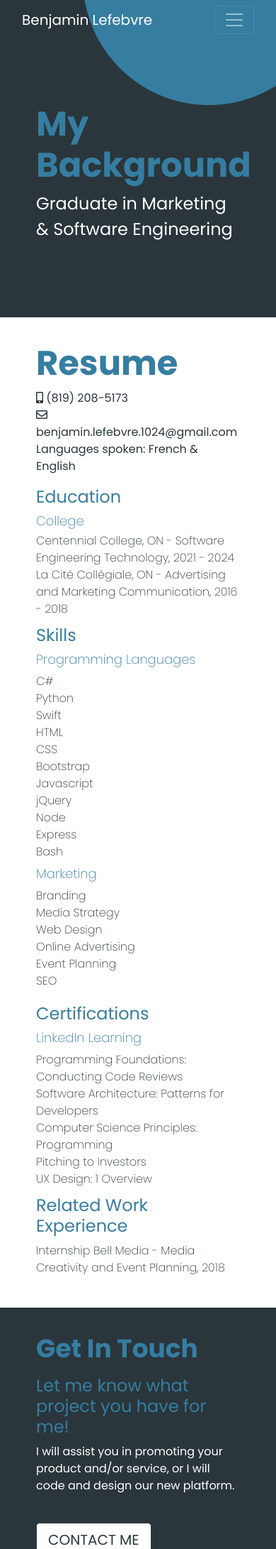
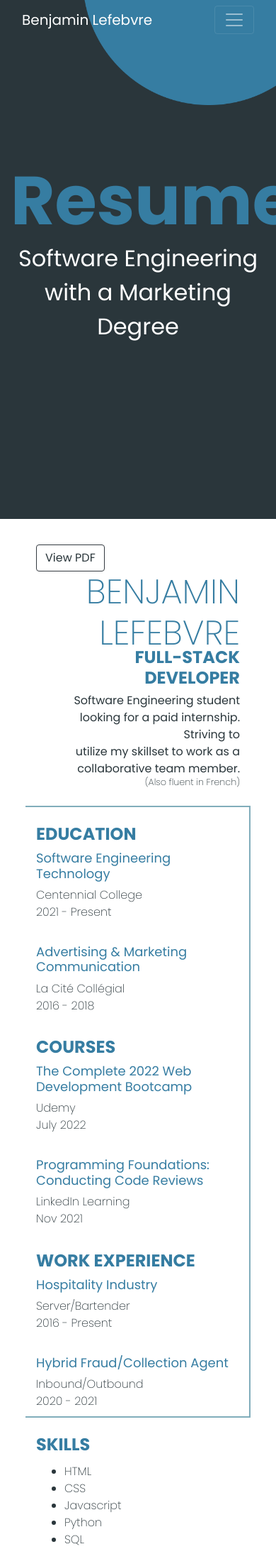
Before and after one commit to BengeeL/Portfolio3.0, a Node server app: page /resume in a window 390 px wide; the page is wider, and only the part inside the window is pictured. Shown: the top 2182 px of that part at 71% size. Run offline with Node 20, Linux system fonts and the light colour scheme; some libraries are stand-ins or nearby versions.

Commit message:
Bug fixes + Formating
Fix issues with the blog printing format.
Changed visual index.html + mobile adaptation.

```diff
--- a/functions/index.js
+++ b/functions/index.js
@@ -3,6 +3,8 @@ const functions = require("firebase-functions");
 const express = require("express");
 const app = express();
 const nodemailer = require("nodemailer");
+const mongoose = require("mongoose");
+const _ = require("lodash")
 const { google } = require("googleapis");
 const dotenv = require("dotenv");
 const cors = require("cors")({origin: true});
@@ -30,6 +32,20 @@ const OAuth2Client = new google.auth.OAuth2(
 );
 
 OAuth2Client.setCredentials({ refresh_token: REFRESH_TOKEN });
+
+// DB Connect
+mongoose.connect("mongodb+srv://admin-benjamin:BengeeL12@cluster0.fiodryj.mongodb.net/blogPostDB");
+
+// Schemas
+const postsSchema = {
+  title: String,
+  content: String
+};
+
+// Models
+const Post = mongoose.model (
+  "post", postsSchema
+);
 
 // Send email to email via nodemailer and google oauth.
 async function sendMail (name, sender, title, content) {
@@ -108,11 +124,68 @@ app.route("/portfolio")
 ///////// BLOG /////////
 app.route("/blog")
     .get((req, res) => {
-      res.render("blog", {
-        year: currentYear,
-        pageName: "blog",
-      });
+      Post.find({}, (err, foundPosts) => {
+        if(err){
+          console.log(err);
+        } else {
+          res.render("blog", {
+            postsList: foundPosts,
+            year: currentYear,
+            pageName: "blog"
+          })
+        }
+      })
     });
+
+// Compose article (Hidden route + ID)
+app.route("/compose")
+    .get((req,res) => {
+          res.render("compose", {
+          year: currentYear,
+          pageName: "blog"
+          })
+        })
+    .post((req,res) => {
+      const post = new Post ({
+        title: req.body.title,
+        content: req.body.post
+      })
+      post.save((err) => {
+        if (!err){
+          res.redirect("/blog");
+        };
+    })
+  });
+
+///////// POST /////////
+app.route("/blog/post/:postID")
+  .get((req,res) => {
+    const postID = req.params.postID;
+    const post = Post.findOne({_id: postID}, function(err, postFound){
+      if(!err){
+        if (post !== undefined) {
+          console.log("Match found!");
+
+          res.render("post", {
+            postTitle: postFound.title,
+            postContent: postFound.content,
+            year: currentYear,
+            pageName: "blog"
+          })
+        }
+      }
+
+      else {
+          console.log("No match!")
+          res.render("post", {
+            postTitle: "NO MATCH ARTICLE FOUND",
+            postContent: "Please go back to home page",
+            year: currentYear,
+            pageName: "blog"
+          });
+      };
+    });
+  });
 
 ///////// CONTACT /////////
 app.route("/contact")
@@ -134,9 +207,9 @@ app.route("/contact")
     });
 
 // PORT LISTEN
-// const port = process.env.PORT || 3000;
-// const server = app.listen(port, () => {
-//     console.log(`server running on ${port}`)
-// })
+const port = process.env.PORT || 3000;
+const server = app.listen(port, () => {
+    console.log(`server running on ${port}`)
+})
 
 exports.app = functions.https.onRequest(app);
--- a/functions/package.json
+++ b/functions/package.json
@@ -22,6 +22,7 @@
     "firebase-admin": "^10.0.2",
     "firebase-functions": "^3.18.0",
     "googleapis": "^105.0.0",
+    "lodash": "^4.17.21",
     "mongoose": "^6.4.6",
     "nodemailer": "^6.7.7"
   },
--- a/functions/public/css/style.css
+++ b/functions/public/css/style.css
@@ -125,42 +125,6 @@ h5 {
   padding: 2%;
 }
 
-/* Text */
-.header-title {
-  font-size: 6rem;
-  animation: fadeAppear 1s;
-  animation-delay: 1s;
-  animation-fill-mode: both;
-}
-
-.header-paragraph {
-  font-size: 2rem;
-  animation: fadeAppear 1s;
-  animation-delay: 1s;
-  animation-fill-mode: both;
-}
-
-.headings-resume {
-  margin-top: 4%;
-}
-
-.sub-title-resume {
-  margin-bottom: 2%;
-}
-
-.p-resume {
-  font-weight: 200;
-  line-height: 1.5rem;
-  margin: 1% 0 3%;
-}
-
-.release-date {
-  font-weight: 200;
-  font-size: 0.8rem;
-  line-height: 0.5;
-  margin-top: -1rem;
-}
-
 /* Images */
 .section-img {
   width: 20%;
@@ -205,6 +169,14 @@ h5 {
     display: none;
   }
 
+  .header {
+    height: 80vh;
+    margin: 0;
+    padding: 0;
+    text-align: center;
+
+  }
+
   .contact-img {
     width: 70%;
     padding-top: 15%;
@@ -212,10 +184,14 @@ h5 {
 
   .header-title {
     font-size: 3rem;
+    margin: 0;
+    padding: 20vh 0 0;
   }
 
   .header-paragraph {
     font-size: 1.5rem;
+    margin: 0;
+    padding: 0;
   }
 
   .release-date {
@@ -264,3 +240,86 @@ h5 {
   color: #FF7A5A;
   display: block;
 }
+
+.resume-name {
+  font-size: 3rem;
+  font-weight: 200;
+  color: #002C3A;
+  text-align: right;
+  margin: 0;
+  padding: 0;
+}
+
+.resume-title {
+  text-align: right;
+  font-weight: 700;
+  font-size: 1.5rem;
+  margin: -8px 0 0 0;
+  padding: 0;
+}
+
+.resume-intro {
+  text-align: right;
+  font-weight: 400;
+  font-size: 1rem;
+  margin: 5px 0 0 0;
+  padding: 0;
+}
+
+.resume-language {
+  text-align: right;
+  font-weight: 200;
+  font-size: 0.8rem;
+  margin: -3px 0 0 0;
+  padding: 0;
+}
+
+
+/* Text */
+.header-title {
+  font-size: 6rem;
+  animation: fadeAppear 1s;
+  animation-delay: 1s;
+  animation-fill-mode: both;
+}
+
+.header-paragraph {
+  font-size: 2rem;
+  animation: fadeAppear 1s;
+  animation-delay: 1s;
+  animation-fill-mode: both;
+}
+
+.headings-resume {
+  font-weight: 700;
+}
+
+.sub-title-resume {
+  font-weight: 500;
+  color: #002C3A;
+
+}
+
+.p-resume {
+  font-weight: 300;
+  line-height: 1.5rem;
+  margin: 1% 0 3%;
+}
+
+.vline {
+  border-right: 2px solid #81ADBB;
+}
+
+.tline {
+  border-top: 2px solid #81ADBB;
+}
+
+.link-resume {
+  text-decoration: none;
+  color: #002C3A;
+}
+
+.link-resume:hover {
+  text-decoration: none;
+  color: #367DA2;
+}
--- a/functions/views/contact.ejs
+++ b/functions/views/contact.ejs
@@ -12,7 +12,7 @@
     <div class="container-fluid">
       <div class="header">
         <h1 class="header-title">Hit me up!</h1>
-        <p class="header-paragraph">For job offer or more</p>
+        <p class="header-paragraph">For job offer, and more.</p>
       </div>
     </div>
   </div>
--- a/functions/views/partials/contactSection.ejs
+++ b/functions/views/partials/contactSection.ejs
@@ -10,7 +10,7 @@
             <a class="btn btn-dark btn-lg" href="/contact">CONTACT ME</a>
           </div>
           <div class="col-md-4 description">
-            <img class="contact-img" src="images/benjamin.png" alt="">
+            <img class="contact-img" src="/images/benjamin.png" alt="">
           </div>
         </div>
       </div>
--- a/functions/views/partials/header.ejs
+++ b/functions/views/partials/header.ejs
@@ -25,16 +25,16 @@
   <script src="https://stackpath.bootstrapcdn.com/bootstrap/4.1.3/js/bootstrap.min.js" integrity="sha384-ChfqqxuZUCnJSK3+MXmPNIyE6ZbWh2IMqE241rYiqJxyMiZ6OW/JmZQ5stwEULTy" crossorigin="anonymous"></script>
 
   <!-- CSS -->
-  <link rel="stylesheet" href="css/style.css">
+  <link rel="stylesheet" href="/css/style.css">
 
   <!-- Favicon -->
-  <link rel="apple-touch-icon" href="favicon/apple-touch-icon.png">
-  <link rel="apple-touch-icon" sizes="180x180" href="favicon/apple-touch-icon.png">
-  <link rel="icon" type="image/png" sizes="32x32" href="favicon/favicon-32x32.png">
-  <link rel="icon" type="image/png" sizes="16x16" href="favicon/favicon-16x16.png">
-  <link rel="manifest" href="favicon/site.webmanifest">
-  <link rel="mask-icon" href="favicon/safari-pinned-tab.svg" color="#5bbad5">
-  <link rel="shortcut icon" href="favicon/favicon.ico">
+  <link rel="apple-touch-icon" href="/favicon/apple-touch-icon.png">
+  <link rel="apple-touch-icon" sizes="180x180" href="/favicon/apple-touch-icon.png">
+  <link rel="icon" type="image/png" sizes="32x32" href="/favicon/favicon-32x32.png">
+  <link rel="icon" type="image/png" sizes="16x16" href="/favicon/favicon-16x16.png">
+  <link rel="manifest" href="/favicon/site.webmanifest">
+  <link rel="mask-icon" href="/favicon/safari-pinned-tab.svg" color="#5bbad5">
+  <link rel="shortcut icon" href="/favicon/favicon.ico">
   <meta name="msapplication-TileColor" content="#00aba9">
   <meta name="msapplication-config" content="favicon/browserconfig.xml">
   <meta name="theme-color" content="#ffffff">
--- a/functions/views/partials/navbar.ejs
+++ b/functions/views/partials/navbar.ejs
@@ -1,7 +1,7 @@
 <div class="dark">
     <div class="container-fluid">
       <nav class="navbar navbar-expand-lg navbar-dark">
-        <a class="navbar-brand" href="/index">Benjamin Lefebvre</a>
+        <a class="navbar-brand" href="/">Benjamin Lefebvre</a>
         <button class="navbar-toggler" type="button" data-toggle="collapse" data-target="#navbar" aria-controls="navbar" aria-expanded="false" aria-label="Toggle navigation">
           <span class="navbar-toggler-icon"></span>
         </button>
--- a/functions/views/resume.ejs
+++ b/functions/views/resume.ejs
@@ -12,8 +12,8 @@
   <div class="dark">
     <div class="container-fluid">
       <div class="header">
-        <h1 class="header-title">My Background</h1>
-        <p class="header-paragraph">Graduate in Marketing<br>& Software Engineering</p>
+        <h1 class="header-title">Resume</h1>
+        <p class="header-paragraph">Software Engineering<br>with a Marketing Degree</p>
       </div>
     </div>
   </div>
@@ -25,71 +25,130 @@
 
         <!-- Heading -->
         <div class="row">
-          <div class="col-md-8">
-            <h1>Resume</h1>
-            <p><i class="fas fa-mobile-alt"></i> (819) 208-5173<br>
-              <i class="far fa-envelope"></i> benjamin.lefebvre.1024@gmail.com<br>
-              Languages spoken: French & English
-            </p>
+          <div class="col-md-2">
+            <a href="https://drive.google.com/file/d/15c5pAf9rDcayQce-4wDUOAu5qFpB-t-o/view?usp=sharing" target="_blank"><div class="btn btn-dark">View PDF</div></a>
           </div>
 
-          <div class="col-md-4">
-            <img class="resume-img" src="images/working.png" alt="travel-img">
+          <div class="col-md-10">
+            <h1 class="resume-name">BENJAMIN LEFEBVRE</h3>
+            <h2 class="resume-title">FULL-STACK DEVELOPER</h4>
+            <p class="resume-intro">Software Engineering student looking for a paid internship. Striving to<br>
+              utilize my skillset to work as a collaborative team member.
+            </p>
+            <p class="resume-language">(Also fluent in French)</p>
           </div>
         </div>
+        <br>
 
-        <!-- Education -->
-        <h3>Education</h3>
-        <h4 class="sub-title-resume">College</h4>
-        <p class="p-resume">Centennial College, ON - Software Engineering Technology, 2021 - 2024 <br>
-        La Cité Collégiale, ON - Advertising and Marketing Communication, 2016 - 2018</p>
+        <div class="row">
+          <div class="col-md-4 vline tline">
+            <br>
+            <h3 class="headings-resume">EDUCATION</h3>
+            <h4 class="sub-title-resume">Software Engineering Technology</h4>
+            <p class="p-resume">Centennial College <br>2021 - Present</p>
+            <br>
+            <h4 class="sub-title-resume">Advertising & Marketing Communication</h4>
+            <p class="p-resume">La Cité Collégial <br>2016 - 2018</p>
 
-        <!-- Skills -->
-        <h3 class="headings-resume">Skills</h3>
-        <div class="row">
-          <div class="col-md-6">
-            <h4>Programming Languages</h4>
-            <p class="p-resume">
-              C# <br>
-              Python <br>
-              Swift <br>
-              HTML <br>
-              CSS <br>
-              Bootstrap <br>
-              Javascript <br>
-              jQuery <br>
-              Node <br>
-              Express <br>
-              Bash
-            </p>
+            <br>
+            <h3 class="headings-resume">COURSES</h3>
+            <h4 class="sub-title-resume">The Complete 2022 Web Development Bootcamp</h4>
+            <p class="p-resume">Udemy <br>July 2022</p>
+            <br>
+            <h4 class="sub-title-resume">Programming Foundations: Conducting Code Reviews</h4>
+            <p class="p-resume">LinkedIn Learning<br>Nov 2021</p>
+
+            <br>
+            <h3 class="headings-resume">WORK EXPERIENCE</h3>
+            <h4 class="sub-title-resume">Hospitality Industry</h4>
+            <p class="p-resume">Server/Bartender <br>2016 - Present</p>
+            <br>
+            <h4 class="sub-title-resume">Hybrid Fraud/Collection Agent</h4>
+            <p class="p-resume">Inbound/Outbound<br>2020 - 2021</p>
           </div>
 
-          <div class="col-md-6">
-            <h4>Marketing</h4>
+          <div class="col-md-8 tline">
+            <br>
+            <h3 class="headings-resume">SKILLS</h3>
+            <div class="row">
+              <div class="col-md-4">
+                <ul class="p-resume">
+                  <li>HTML</li>
+                  <li>CSS</li>
+                  <li>Javascript</li>
+                  <li>Python</li>
+                  <li>SQL</li>
+                  <li>NoSQL</li>
+                  <li>C#</li>
+                  <li>Swift</li>
+                  <li>Shell Script</li>
+                </ul>
+              </div>
+              <div class="col-md-4">
+                <ul class="p-resume">
+                  <li>Node.JS</li>
+                  <li>Express.JS</li>
+                  <li>React.JS</li>
+                  <li>MongoDB</li>
+                  <li>Bootstrap</li>
+                  <li>jQuery</li>
+                  <li>EJS</li>
+                  <li>OAuth2.0</li>
+                </ul>
+              </div>
+              <div class="col-md-4">
+                <ul class="p-resume">
+                  <li>Github</li>
+                  <li>Heroku</li>
+                  <li>Firebase</li>
+                  <li>MongoDB Atlas</li>
+                  <li>Google Domains</li>
+                  <li>Mailchimp</li>
+                  <li>Nodemailer</li>
+                </ul>
+              </div>
+            </div>
+
+            <br>
+            <h3 class="headings-resume">PROJECTS</h3>
+            <h4 class="sub-title-resume"><a href="benjaminlefebvre.dev" class="link-resume">Portfolio</a></h4>
             <p class="p-resume">
-              Branding <br>
-              Media Strategy <br>
-              Web Design <br>
-              Online Advertising <br>
-              Event Planning <br>
-              SEO
+              <ul class="p-resume">
+                <li>Use <strong>EJS</strong> to simplify the code with components.</li>
+                <li>Use <strong>Node.JS</strong> to control server request. For instance, the “Contact Me” page utilize <strong>Nodemailer</strong> to send visitor's request details in an email from myself to myself.</li>
+                <li>Use <strong>Google Domain</strong> and <strong>Google Firebase</strong> (Host and Function) to host my portfolio.</li>
+              </ul>
             </p>
+            <h4 class="sub-title-resume"><a href="benjaminlefebvre.dev/blog" class="link-resume">Blog</a></h4>
+            <p class="p-resume">
+              <ul class="p-resume">
+                <li>Use <strong>EJS</strong> to simplify the code with components.</li>
+                <li>Use <strong>MongoDB Atlas</strong> to host all of my posts for my blog.</li>
+              </ul>
+            </p>
+            <h4 class="sub-title-resume"><a href="https://tranquil-sequoia-91517.herokuapp.com/" class="link-resume">Todo List (React App)</a></h4>
+            <p class="p-resume">
+              <ul class="p-resume">
+                <li>Use <strong>React</strong> to create a single web app page allowing in realtime updates without the need to refresh the page.</li>
+                <li>Use <strong>MongoDB Atlas</strong> to host all items on the list.</li>
+              </ul>
+            </p>
+
+            <br>
+            <h3 class="headings-resume">INTERESTS</h3>
+            <h4 class="sub-title-resume">Web Development</a></h4>
+            <p class="p-resume">
+              Always learning new technology to improve efficiency and stay up to date.
+            </p>
+            <h4 class="sub-title-resume">Graphic Design</a></h4>
+            <p class="p-resume">
+              Part of something I try to improve during my free time. Lately, subscribed to Daily UI 100 days challenge.
+            </p>
+            <h4 class="sub-title-resume">Health</a></h4>
+            <p class="p-resume">
+              Love working out to keep my body active and mind healthy. With more than one half-marathon in my pocket.            </p>
           </div>
         </div>
-
-        <!-- Certifications -->
-        <h3 class="headings-resume">Certifications</h3>
-        <h4>LinkedIn Learning</h4>
-        <p class="p-resume">Programming Foundations: Conducting Code Reviews <br>
-        Software Architecture: Patterns for Developers <br>
-        Computer Science Principles: Programming <br>
-        Pitching to Investors <br>
-        UX Design: 1 Overview</p>
-
-        <!-- Experience -->
-        <h3 class="headings-resume">Related Work Experience</h3>
-        <p class="p-resume">Internship Bell Media - Media Creativity and Event Planning, 2018</p>
-
       </div>
     </div>
   </div>
--- a/package.json
+++ b/package.json
@@ -16,6 +16,7 @@
     "ejs": "^3.1.8",
     "express": "^4.18.1",
     "googleapis": "^105.0.0",
+    "lodash": "^4.17.21",
     "mongoose": "^6.4.6",
     "nodemailer": "^6.7.7"
   },
```
Also changed, not shown: functions/public/css/styleIndex.css (+8 -4 lines), functions/views/blog.ejs (+14 -1 lines), functions/views/compose.ejs (added, +42 -0 lines), functions/views/home.ejs (+13 -13 lines), functions/views/index.ejs (+5 -5 lines), functions/views/post.ejs (added, +29 -0 lines), 3 other files.
